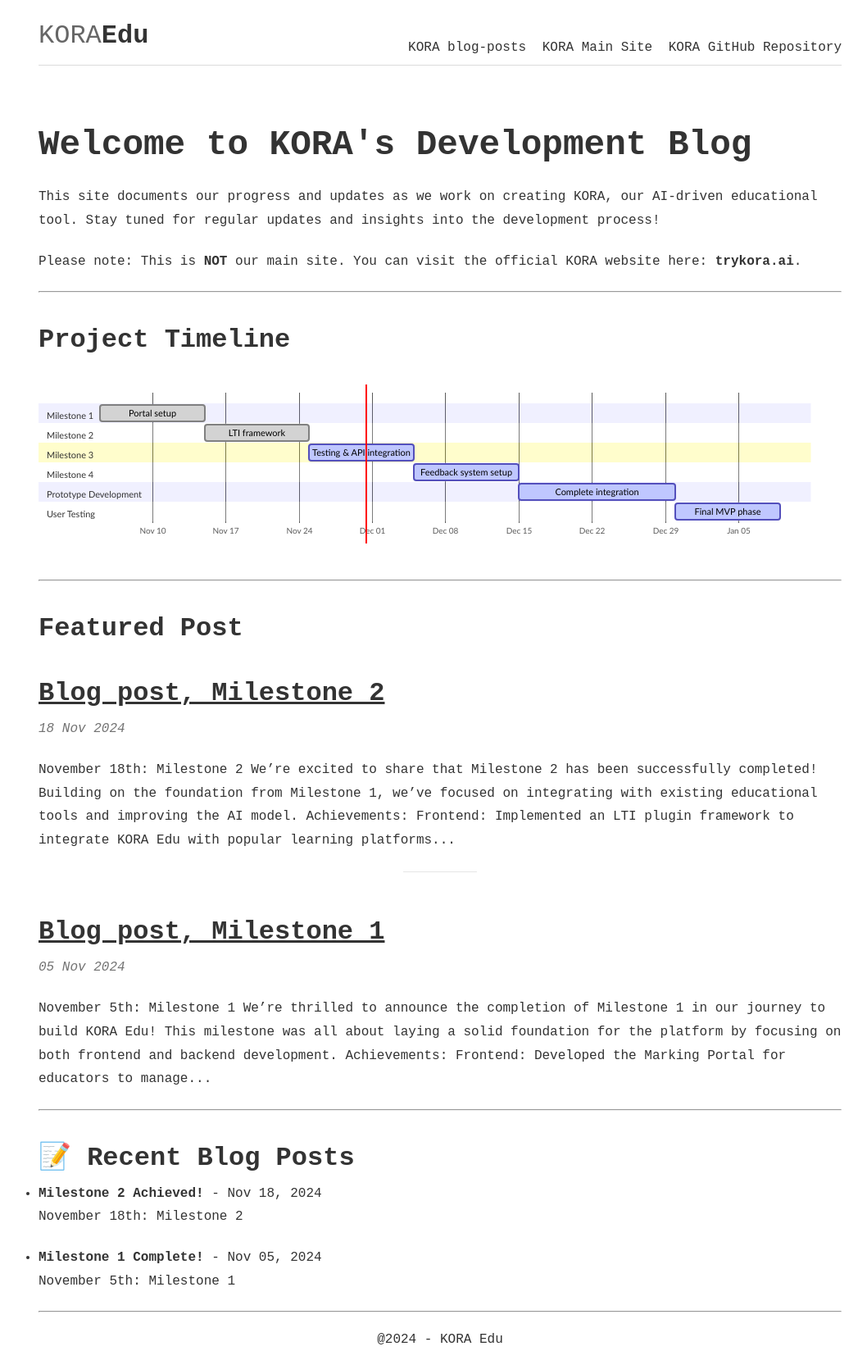
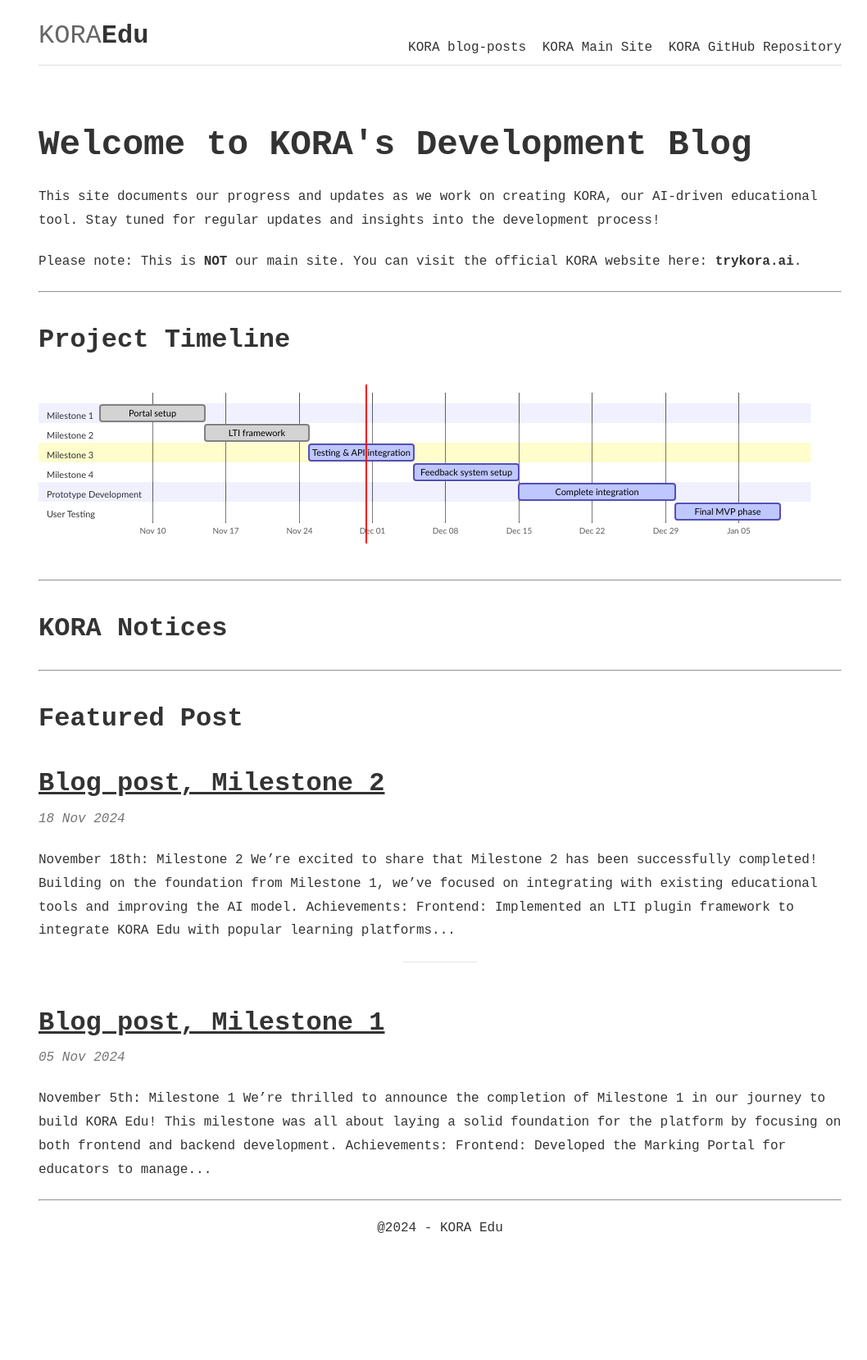
Before and after one commit to kora-edu/kora-edu.github.io, a Jekyll site: the page built from index.html, in a window 1280 px wide. Shown: the whole page at 82% size, without its empty margins (103-1161 px from the left). Built offline with Jekyll 4.4.1, drawn with Linux system fonts in a browser that asks for light colours; the list of posts is cut into pages by our own code; after the commit the page ends 1523 px from its top, so only the background shows below that.

Commit message:
template

```diff
--- a/index.html
+++ b/index.html
@@ -46,6 +46,25 @@
 <!-- Section Break -->
 <hr>
 
+<!-- KORA Notices Section -->
+<h2>KORA Notices</h2>
+<div class="kora-notices">
+  <ul>
+    {% for notice in site.pages %}
+      {% if notice.path contains "announcements.md" %}
+        <li>
+          <h3><a href="{{ notice.url | prepend: site.baseurl }}"><u>{{ notice.title }}</u></a></h3>
+          <time datetime="{{ notice.date | date_to_xmlschema }}"><i>{{ notice.date | date_to_string }}</i></time>
+          <p>{{ notice.content | strip_html | truncatewords:30 }}</p>
+        </li>
+      {% endif %}
+    {% endfor %}
+  </ul>
+</div>
+
+<!-- Section Break -->
+<hr>
+
 <!-- Featured Post -->
 <h2>Featured Post</h2>
 <ul id="posts">
@@ -67,24 +86,6 @@
 <!-- Section Break -->
 <hr>
 
-<!-- Blog Posts -->
-<h2>📝 Recent Blog Posts</h2>
-<div class="blog-posts">
-  <ul>
-    {% for post in site.posts %}
-      <li>
-        <a href="{% if site.baseurl == "/" %}{{ post.url }}{% else %}{{ post.url | prepend: site.baseurl }}{% endif %}">
-          <strong>{{ post.title }}</strong>
-        </a> - <time datetime="{{ post.date | date_to_xmlschema }}">{{ post.date | date: "%b %d, %Y" }}</time>
-        <p>{{ post.excerpt | strip_html | truncatewords:30 }}</p>
-      </li>
-    {% endfor %}
-  </ul>
-</div>
-
-<!-- Section Break -->
-<hr>
-
 <!-- Mermaid.js Script -->
 <script src="https://cdnjs.cloudflare.com/ajax/libs/mermaid/10.4.0/mermaid.min.js"></script>
 <script>
```
